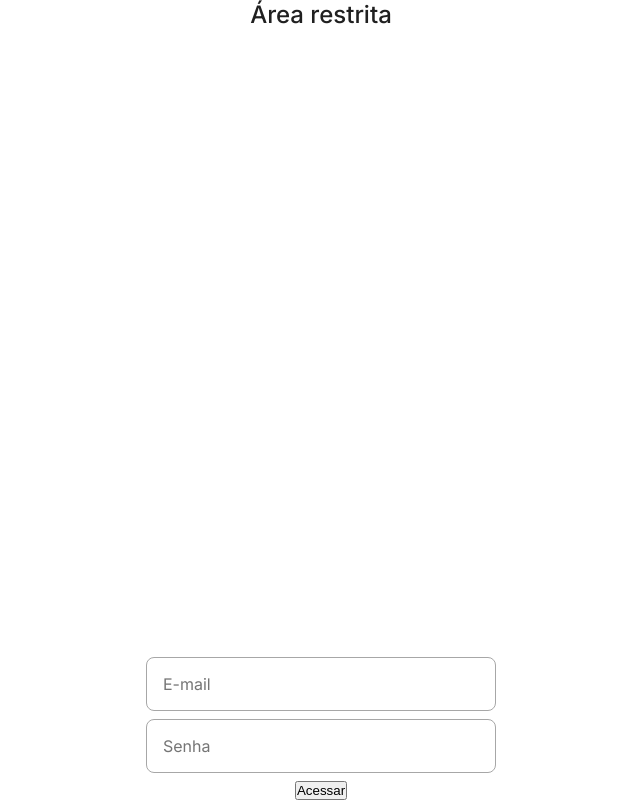
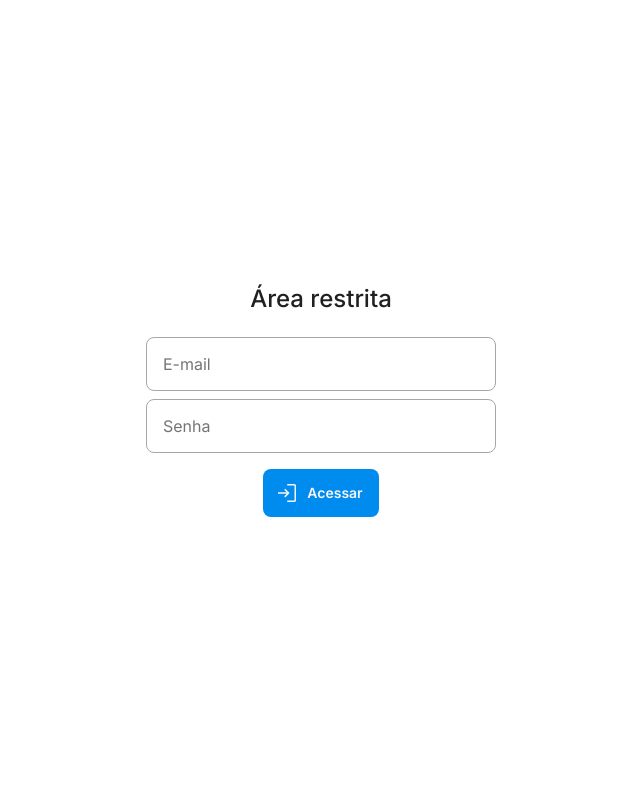
Before and after one commit to leonardolima99/desafio-global-react, a React (Vite) app: page /signin in a window 1280 px wide. Shown: the whole page, without its empty margins (319-959 px from the left). Built offline with nearby package versions, Linux system fonts and the light colour scheme.

Commit message:
refactor signin with styled-components

```diff
--- a/package.json
+++ b/package.json
@@ -18,6 +18,7 @@
   "devDependencies": {
     "@types/react": "^18.0.0",
     "@types/react-dom": "^18.0.0",
+    "@types/styled-components": "^5.1.25",
     "@vitejs/plugin-react": "^1.3.0",
     "typescript": "^4.6.3",
     "vite": "^2.9.5"
--- a/src/pages/SignIn/index.tsx
+++ b/src/pages/SignIn/index.tsx
@@ -1,35 +1,36 @@
 import { useState } from "react";
+import { Button } from "../../components/Button";
 
-import "./styles.css";
+import { Form, Input, Page, Title, Wrap } from "./styles";
 
 export function SignIn() {
   const [email, setEmail] = useState<string>("");
   const [senha, setSenha] = useState<string>("");
 
   return (
-    <div className="signin">
-      <div className="wrap">
-        <span className="title">Área restrita</span>
-        <form className="form">
-          <input
+    <Page>
+      <Wrap>
+        <Title>Área restrita</Title>
+        <Form>
+          <Input
             type="text"
             className="input"
             placeholder="E-mail"
             value={email}
             onChange={(e) => setEmail(e.target.value)}
           />
-          <input
+          <Input
             type="password"
             className="input"
             placeholder="Senha"
             value={senha}
             onChange={(e) => setSenha(e.target.value)}
           />
-          <button type="submit" className="button">
+          <Button icon="login" size="large">
             Acessar
-          </button>
-        </form>
-      </div>
-    </div>
+          </Button>
+        </Form>
+      </Wrap>
+    </Page>
   );
 }
--- a/src/pages/SignIn/styles.css
+++ b/src/pages/SignIn/styles.ts
@@ -1,30 +1,32 @@
-.signin {
+import styled from "styled-components";
+
+export const Page = styled.div`
   display: flex;
   height: 100%;
   justify-content: center;
   align-items: center;
-}
+`;
 
-.wrap {
+export const Wrap = styled.div`
   display: flex;
   flex-direction: column;
-}
+`;
 
-.title {
+export const Title = styled.span`
   font-weight: 500;
   font-size: 24px;
   text-align: center;
   margin-bottom: 24px;
   color: #202020;
-}
+`;
 
-.form {
+export const Form = styled.form`
   display: flex;
   flex-direction: column;
   align-items: center;
-}
+`;
 
-.input {
+export const Input = styled.input`
   font-family: "Inter", sans-serif;
   font-size: 16px;
   color: #202020;
@@ -34,4 +36,4 @@
   border-radius: 8px;
   margin-bottom: 8px;
   outline-color: #008bef;
-}
+`;
```
Also changed, not shown: 1 other file (tests, documents, lock files or other folders).
